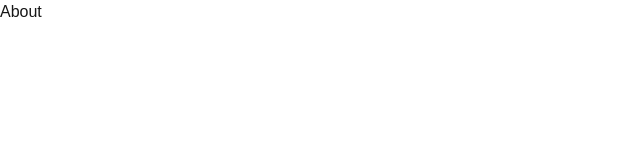
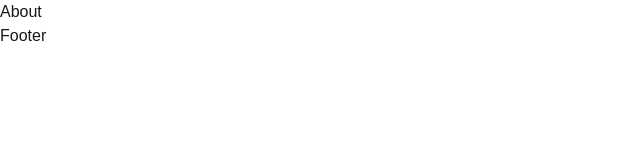
Before and after one commit to Detims/portfolio-real, a Next.js app: page / in a window 1280 px wide. Shown: the top 160 px of the page, without its empty margins (0-640 px from the left). Built offline with nearby package versions, Linux system fonts and the light colour scheme.

Commit message:
make navbar and footer

```diff
--- a/src/app/layout.js
+++ b/src/app/layout.js
@@ -1,15 +1,6 @@
-import { Geist, Geist_Mono } from "next/font/google";
+import Navbar from "@/components/Navbar";
 import "./globals.css";
-
-const geistSans = Geist({
-  variable: "--font-geist-sans",
-  subsets: ["latin"],
-});
-
-const geistMono = Geist_Mono({
-  variable: "--font-geist-mono",
-  subsets: ["latin"],
-});
+import Footer from "@/components/Footer";
 
 export const metadata = {
   title: "Create Next App",
@@ -19,10 +10,10 @@ export const metadata = {
 export default function RootLayout({ children }) {
   return (
     <html lang="en">
-      <body
-        className={`${geistSans.variable} ${geistMono.variable} antialiased`}
-      >
-        {children}
+      <body>
+        <Navbar />
+        <main className="relative overflow-hidden">{children}</main>
+        <Footer />
       </body>
     </html>
   );
--- /dev/null
+++ b/src/components/Footer.jsx
@@ -0,0 +1,11 @@
+'use client'
+
+const Footer = () => {
+    return(
+        <footer>
+            <h2>Footer</h2>
+        </footer>
+    )
+}
+
+export default Footer
--- a/src/components/Navbar.jsx
+++ b/src/components/Navbar.jsx
@@ -1,7 +1,12 @@
 'use client'
 
 const Navbar = () => {
-
+    <nav className="fixed top-0">
+        <div className="flex mx-auto">
+            <ul className="hidden md:flex items-center">
+            </ul>
+        </div>
+    </nav>
 }
 
 export default Navbar
```
